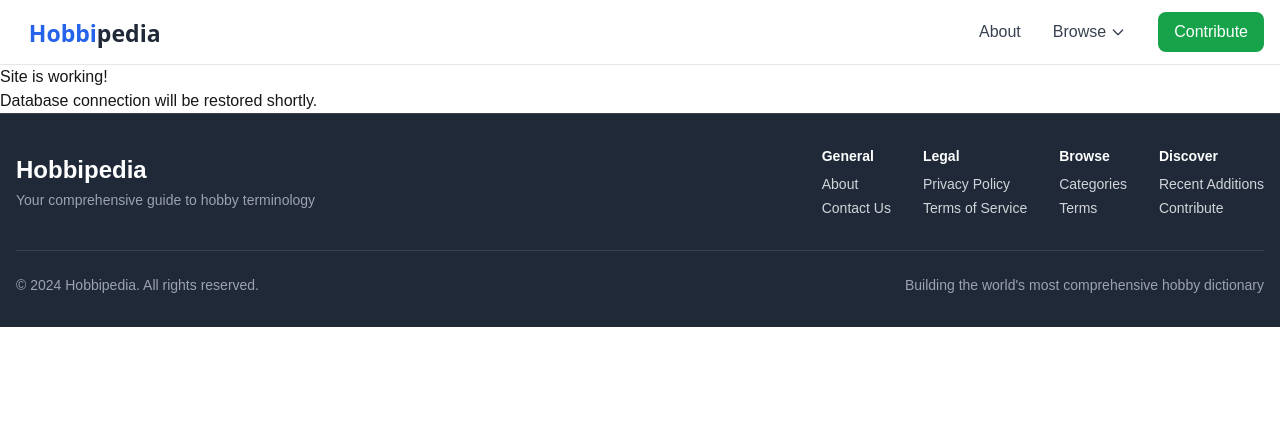
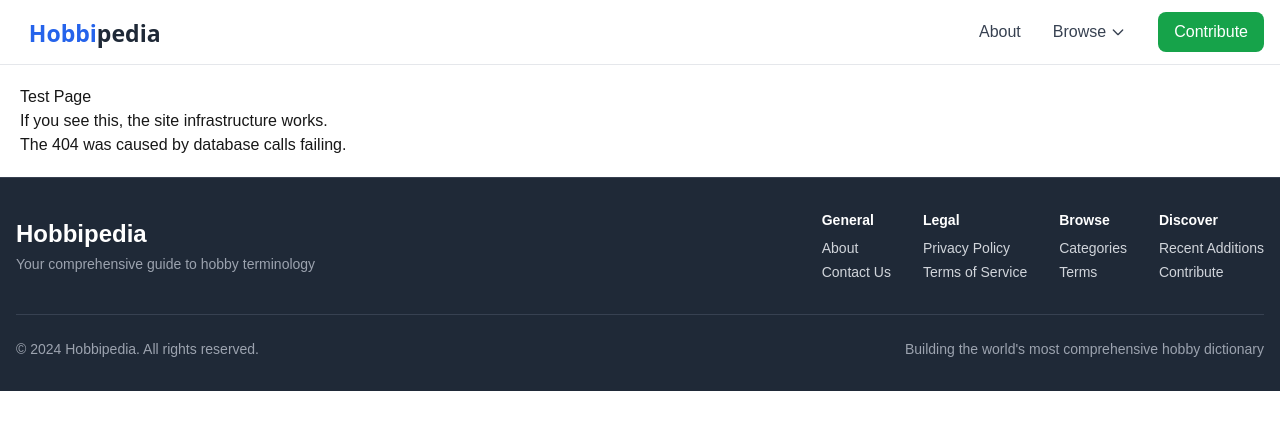
Before and after one commit to franciscoflores00/slang-encyclopedia, a Next.js app: page / in a window 1280 px wide. Shown: the top 430 px of the page. Built offline with nearby package versions, Linux system fonts and the light colour scheme.

Commit message:
Simplify homepage to minimal test page
- Removed all imports and async functions
- No database calls at all
- Simple synchronous component
- Testing if site infrastructure works

```diff
--- a/app/page.tsx
+++ b/app/page.tsx
@@ -1,15 +1,9 @@
-import SearchBar from '@/components/SearchBar'
-import Link from 'next/link'
-import { getTrendingTerms, getTermOfTheDay } from '@/lib/api'
-
-export default async function Home() {
-  // const trendingTerms = await getTrendingTerms(6)
-  // const termOfDay = await getTermOfTheDay()
-
+export default function Home() {
   return (
-    <div>
-      <h1>Site is working!</h1>
-      <p>Database connection will be restored shortly.</p>
+    <div style={{ padding: '20px' }}>
+      <h1>Test Page</h1>
+      <p>If you see this, the site infrastructure works.</p>
+      <p>The 404 was caused by database calls failing.</p>
     </div>
   );
 }
```
